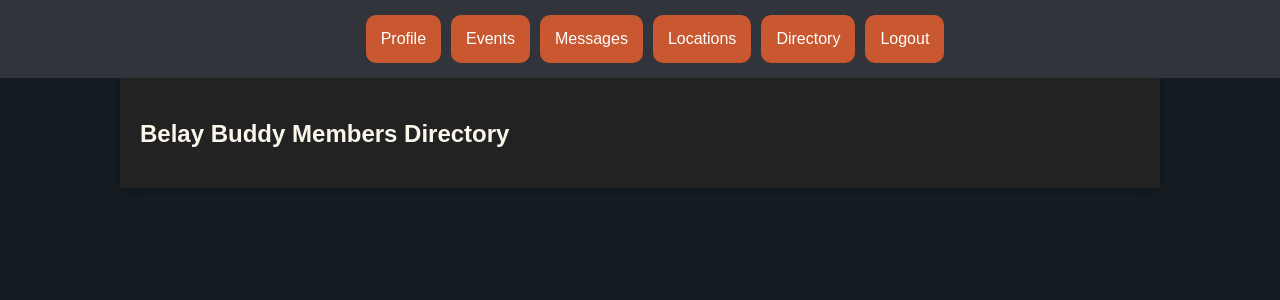
After one commit to avery-mr/burndownForWhat, a Flask app: page /directory in a window 1280 px wide. The commit adds this page. Shown: the top 300 px of the page. Run offline with Flask 3, Linux system fonts and the light colour scheme; a user stored in the database is signed in; some libraries are stand-ins or nearby versions.

Commit message:
updated events so event cards load dynamically from db.  Added temp page and nav button for user directory

```diff
--- a/app/app.py
+++ b/app/app.py
@@ -1,5 +1,6 @@
 import psycopg2
 import os
+from datetime import datetime
 from urllib.parse import urlparse
 
 from flask import Flask, render_template, session, request, redirect, url_for
@@ -141,17 +142,28 @@ def events():
         return redirect(url_for('events'))
 
     # cur.execute('''
-    #     # Somthing like
-    #     # SELECT event_name, event_date, event_location, event_numCapacity, event_numRegistered FROM events where date is after todays date
+    #     SELECT * FROM "Event"
+
+    #             ''')
+
+    # print(cur.fetchone())
+    cur.execute('''
+        SELECT * from "Event"
+        WHERE DateTime >= %s
+        ORDER BY DateTime ASC
+
+                ;''', (datetime.now(),))
+
+    # cur.execute('SELECT eventid, datetime FROM "Event" ORDER BY datetime;')
 
 
-    #             ;''')
-    # events = cur.fetchall()
+    events = cur.fetchall()
+    print(events)
 
     cur.close()
     conn.close()
 
-    return render_template('events.html')
+    return render_template('events.html', events=events)
 
 
 
@@ -168,6 +180,12 @@ def locations():
     if 'username' not in session:
         return redirect(url_for('login'))
     return render_template('locations.html')
+
+@app.route('/directory')
+def directory():
+    if 'username' not in session:
+        return redirect(url_for('login'))
+    return render_template('directory.html')
 
 @app.route('/create_profile', methods=['GET', 'POST'])
 def create_profile():
--- /dev/null
+++ b/app/templates/directory.html
@@ -0,0 +1,11 @@
+{% extends "layout.html" %}
+
+{% block content %}
+
+<div class="container">
+    <h2>Belay Buddy Members Directory</h2>
+</div>
+
+
+
+{% endblock %}
--- a/app/templates/layout.html
+++ b/app/templates/layout.html
@@ -10,6 +10,7 @@
             <a href="{{ url_for('events') }}">Events</a>
             <a href="{{ url_for('messages') }}">Messages</a>
             <a href="{{ url_for('locations') }}">Locations</a>
+            <a href="{{ url_for('directory') }}">Directory</a>
             <a href="{{ url_for('logout') }}">Logout</a>
         </div>
 
```
Also changed, not shown: app/templates/events.html (+16 -16 lines).
